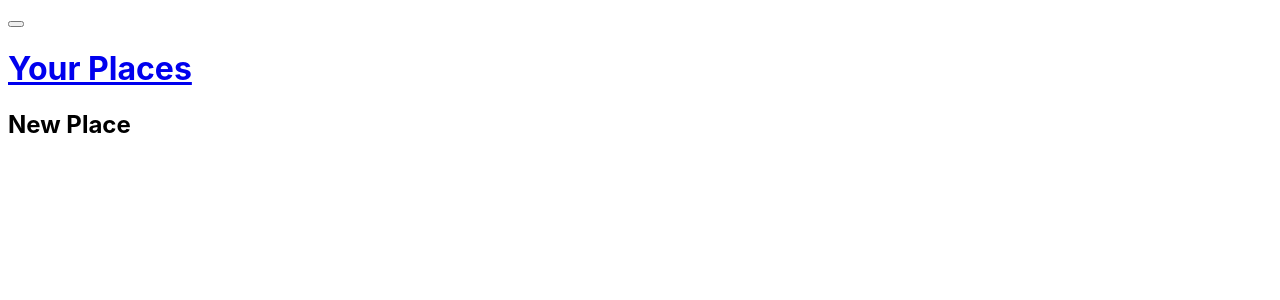
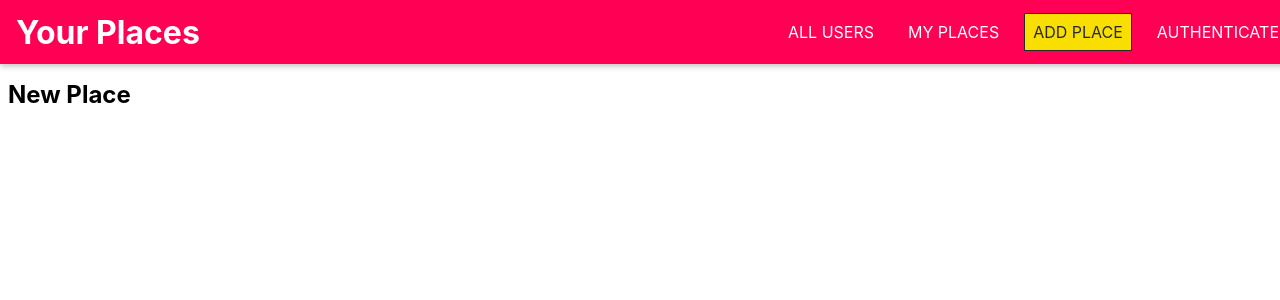
Before and after one commit to NoorMohammed17/completeMERNproject, a React (Vite) app: page /places/new in a window 1280 px wide. Shown: the top 300 px of the page. Built offline with nearby package versions, Linux system fonts and the light colour scheme.

Commit message:
added NavLinks

```diff
--- a/src/App.jsx
+++ b/src/App.jsx
@@ -9,12 +9,14 @@ function App() {
   return (
     <>
     <MainNavigation/>
+    <main>
     <Routes>
       <Route path="/" element={<Users/>} exact/>
       <Route path="/places/new" element={<NewPlace/>} exact/>
 
 
     </Routes>
+    </main>
     </>
   )
 }
--- a/src/shared/components/UIElements/Navigation/MainHeader.css
+++ b/src/shared/components/UIElements/Navigation/MainHeader.css
@@ -0,0 +1,23 @@
+.main-header {
+    width: 100%;
+    height: 4rem;
+    display: flex;
+    align-items: center;
+    position: fixed;
+    top: 0;
+    left: 0;
+    background: #ff0055;
+    box-shadow: 0 2px 6px rgba(0, 0, 0, 0.26);
+    padding: 0 1rem;
+    z-index: 5;
+  }
+
+  main {
+    margin-top: 5rem;
+  }
+
+  @media (min-width: 768px) {
+    .main-header {
+      justify-content: space-between;
+    }
+  }
--- a/src/shared/components/UIElements/Navigation/MainNavigation.css
+++ b/src/shared/components/UIElements/Navigation/MainNavigation.css
@@ -0,0 +1,46 @@
+
+.main-navigation__menu-btn {
+    width: 3rem;
+    height: 3rem;
+    background: transparent;
+    border: none;
+    display: flex;
+    flex-direction: column;
+    justify-content: space-around;
+    margin-right: 2rem;
+    cursor: pointer;
+  }
+
+  .main-navigation__menu-btn span {
+    display: block;
+    width: 3rem;
+    height: 2.5px;
+    background: white;
+  }
+
+  .main-navigation__title {
+    color: white;
+  }
+
+  .main-navigation__title a {
+    text-decoration: none;
+    color: white;
+  }
+
+  .main-navigation__header-nav {
+    display: none;
+  }
+
+  .main-navigation__drawer-nav {
+    height: 100%;
+  }
+
+  @media (min-width: 768px) {
+    .main-navigation__menu-btn {
+      display: none;
+    }
+
+    .main-navigation__header-nav {
+      display: block;
+    }
+  }
--- a/src/shared/components/UIElements/Navigation/MainNavigation.jsx
+++ b/src/shared/components/UIElements/Navigation/MainNavigation.jsx
@@ -1,17 +1,21 @@
 //import React from 'react'
 import { Link } from "react-router-dom";
 import MainHeader from "./MainHeader";
+import NavLinks from "./NavLinks";
 import "./MainNavigation.css"
 
 const MainNavigation = (props) => {
     return (
         <MainHeader>
-            <button className="main-nvigation__menu-btn">
+            <button className="main-navigation__menu-btn">
                 <span /> <span /> <span />
             </button>
-            <h1>
+            <h1 className="main-navigation__title">
                 <Link to="/">Your Places</Link>
             </h1>
+            <nav>
+               <NavLinks/>
+            </nav>
 
         </MainHeader>
     )
--- /dev/null
+++ b/src/shared/components/UIElements/Navigation/NavLinks.css
@@ -0,0 +1,76 @@
+.nav-links {
+    list-style: none;
+    margin: 0;
+    padding: 0;
+    width: 100%;
+    height: 100%;
+    display: flex;
+    flex-direction: column;
+    justify-content: center;
+    align-items: center;
+  }
+
+  .nav-links li {
+    margin: 1rem;
+  }
+
+  .nav-links a {
+    border: 1px solid transparent;
+    color: #292929;
+    text-decoration: none;
+    padding: 0.5rem;
+  }
+
+  .nav-links a:hover,
+  .nav-links a:active,
+  .nav-links a.active {
+    background: #f8df00;
+    border-color: #292929;
+    color: #292929;
+  }
+
+  .nav-links button {
+    cursor: pointer;
+    border: 1px solid #292929;
+    color: #292929;
+    background: transparent;
+    padding: 0.5rem;
+    font: inherit;
+  }
+
+  .nav-links button:focus {
+    outline: none;
+  }
+
+  .nav-links button:hover,
+  .nav-links button:active {
+    background: #292929;
+    color: white;
+  }
+
+  @media (min-width: 768px) {
+    .nav-links {
+      flex-direction: row;
+    }
+
+    .nav-links li {
+      margin: 0 0.5rem;
+    }
+
+    .nav-links a {
+      color: white;
+      text-decoration: none;
+    }
+
+    .nav-links button {
+      border: 1px solid white;
+      color: white;
+      background: transparent;
+    }
+
+    .nav-links button:hover,
+    .nav-links button:active {
+      background: #f8df00;
+      color: #292929;
+    }
+  }
--- /dev/null
+++ b/src/shared/components/UIElements/Navigation/NavLinks.jsx
@@ -0,0 +1,17 @@
+//import React from 'react'
+import { NavLink } from 'react-router-dom'
+import './NavLinks.css'
+
+const NavLinks = (props) => {
+  return (
+    <ul className='nav-links'>
+        <li><NavLink to='/' exact>ALL USERS</NavLink></li>
+        <li><NavLink to='/u1/places' exact>MY PLACES</NavLink></li>
+        <li><NavLink to='/places/new' exact>ADD PLACE</NavLink></li>
+        <li><NavLink to='/auth' exact>AUTHENTICATE </NavLink></li>
+
+    </ul>
+  )
+}
+
+export default NavLinks
```
Also changed, not shown: src/shared/components/UIElements/Navigation/NavLink.css (deleted), src/shared/components/UIElements/Navigation/NavLink.jsx (deleted).
